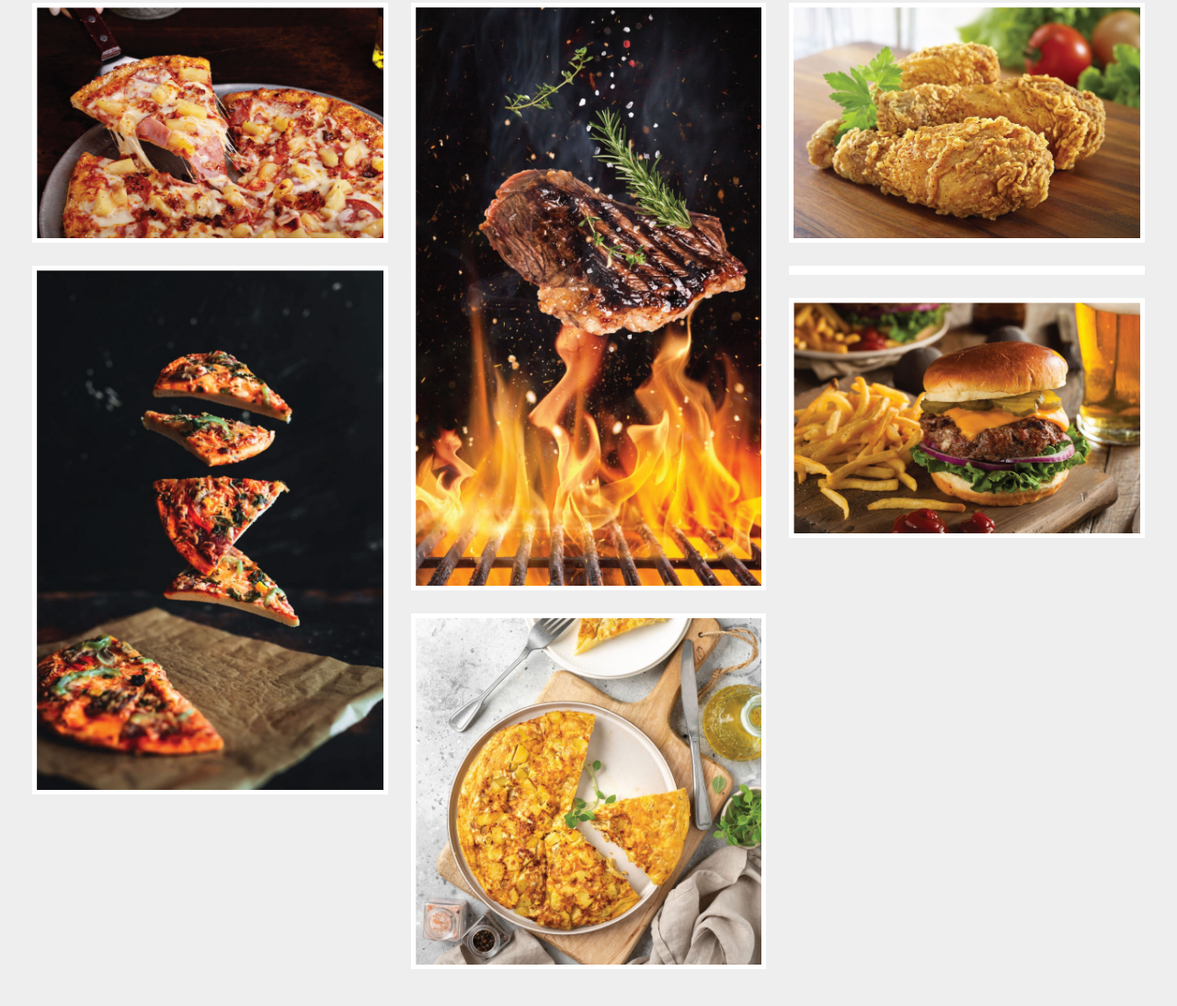
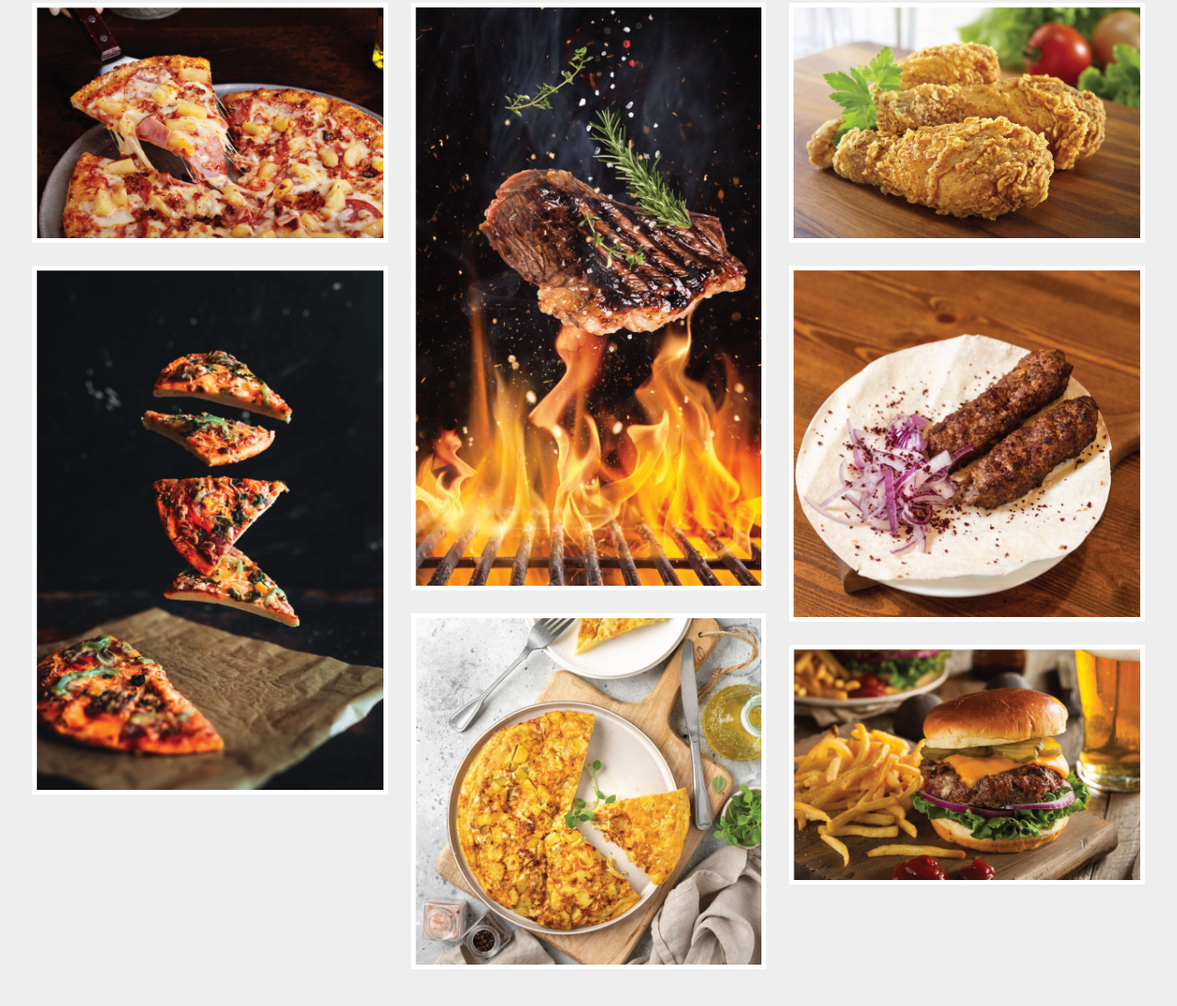
Before and after one commit to MahmoudCode94/Mealify-responsive-landing-page, a plain HTML site: page index.html in a window 1280 px wide. Shown: the part 1988-3082 px from the top of the page at 92% size. Drawn offline with Linux system fonts and the light colour scheme; the site is published under a folder, as on GitHub Pages, so addresses that start at the root find nothing.

Commit message:
Update index.html

```diff
--- a/index.html
+++ b/index.html
@@ -167,7 +167,7 @@
                             <p>Golden brown chicken legs with a crunchy coating and juicy meat</p>
                         </div>
                     </div>
-                    <div class="card"><img src="/./imgs/meal-6.jpg" alt="">
+                    <div class="card"><img src="./imgs/meal-6.jpg" alt="">
                         <div class="layer">
                             <h2>Lyulya kebab</h2>
                             <p>Tender and juicy skewers of ground lamb or beef, flavored with aromatic spices and herbs
@@ -307,4 +307,5 @@
     </div>
 </body>
 
+
 </html>
```
